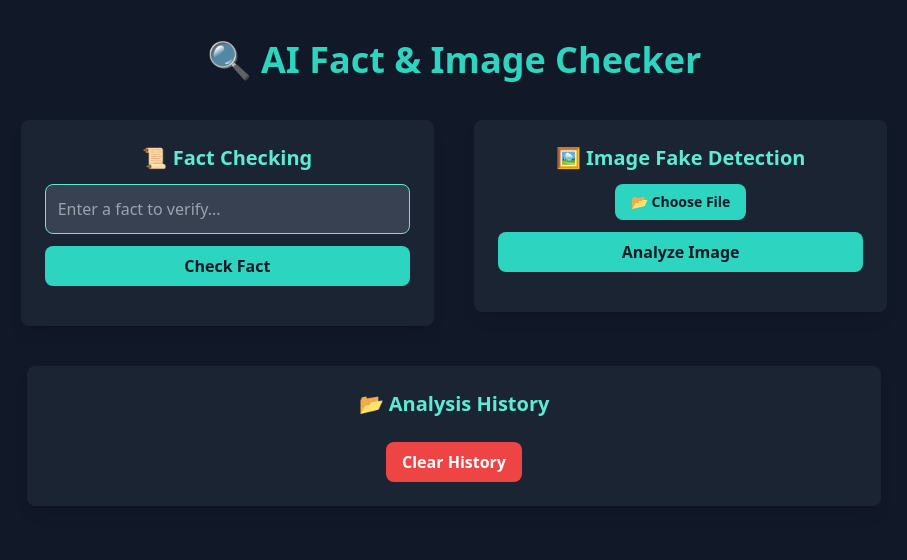
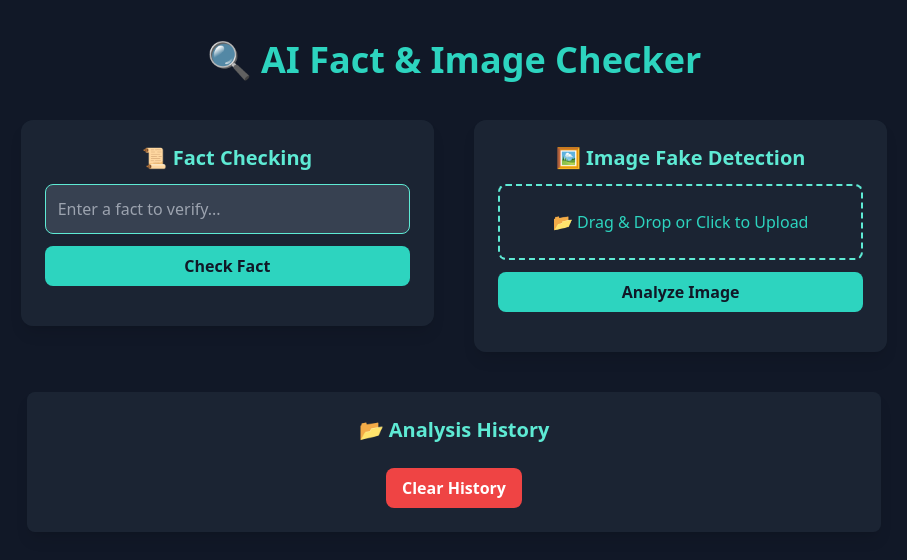
Before and after one commit to vanujxyz/TruthLens-AI, a Flask app: template templates/index.html in a window 1280 px wide. Shown: the top 560 px of the page, without its empty margins (186-1093 px from the left). Run offline with Flask 2, Linux system fonts and the light colour scheme; the template is opened without the code that fills it, so the values that code supplies are empty; some libraries are stand-ins or nearby versions.

Commit message:
improved frontend

```diff
--- a/templates/index.html
+++ b/templates/index.html
@@ -5,6 +5,13 @@
     <meta name="viewport" content="width=device-width, initial-scale=1.0">
     <title>AI Fact & Image Checker</title>
     <script src="https://cdn.tailwindcss.com"></script>
+    <style>
+        @keyframes fadeIn {
+            from { opacity: 0; transform: translateY(-10px); }
+            to { opacity: 1; transform: translateY(0); }
+        }
+        .animate-fadeIn { animation: fadeIn 0.5s ease-out; }
+    </style>
 </head>
 <body class="bg-gray-900 text-white font-sans text-center">
 
@@ -13,7 +20,7 @@
     <div id="container" class="flex flex-col md:flex-row justify-center items-start mt-10 space-y-6 md:space-y-0 md:space-x-10 px-5">
 
         <!-- Fact Checking Section -->
-        <div class="bg-gray-800 bg-opacity-80 backdrop-blur-md shadow-lg p-6 rounded-lg w-full md:w-1/3">
+        <div class="bg-gray-800 bg-opacity-80 backdrop-blur-md shadow-lg p-6 rounded-xl w-full md:w-1/3 transition transform hover:scale-105">
             <h3 class="text-xl font-semibold text-teal-300">📜 Fact Checking</h3>
             <input type="text" id="claim" placeholder="Enter a fact to verify..."
                 class="w-full mt-3 p-3 bg-gray-700 text-white border border-teal-300 rounded-lg focus:outline-none focus:ring-2 focus:ring-teal-400">
@@ -24,22 +31,23 @@
         </div>
 
         <!-- Image Checking Section -->
-        <div class="bg-gray-800 bg-opacity-80 backdrop-blur-md shadow-lg p-6 rounded-lg w-full md:w-1/3">
+        <div class="bg-gray-800 bg-opacity-80 backdrop-blur-md shadow-lg p-6 rounded-xl w-full md:w-1/3 transition transform hover:scale-105">
             <h3 class="text-xl font-semibold text-teal-300">🖼️ Image Fake Detection</h3>
 
-            <!-- Custom File Input -->
-            <label class="block mt-3 cursor-pointer">
-                <span class="block bg-teal-400 text-gray-900 text-sm font-bold py-2 px-4 rounded-lg transition transform hover:scale-105 inline-block">
-                    📂 Choose File
-                </span>
+            <!-- Drag & Drop File Upload -->
+            <div class="border-dashed border-2 border-teal-300 p-6 mt-3 rounded-lg cursor-pointer hover:bg-gray-700" onclick="document.getElementById('imageUpload').click()">
+                <p class="text-teal-400">📂 Drag & Drop or Click to Upload</p>
                 <input type="file" id="imageUpload" onchange="previewImage()" class="hidden">
-            </label>
+            </div>
 
-            <img id="imagePreview" class="mt-3 w-full rounded-lg hidden" />
+            <img id="imagePreview" class="mt-3 w-full rounded-lg hidden shadow-md" />
             <button onclick="checkImage()" class="w-full mt-3 bg-teal-400 text-gray-900 font-bold py-2 rounded-lg transition transform hover:scale-105">
                 Analyze Image
             </button>
             <p id="imageResult" class="mt-4 text-lg"></p>
+            <div id="confidenceBarContainer" class="hidden mt-3 w-full bg-gray-700 rounded-full h-4">
+                <div id="confidenceBar" class="bg-teal-400 h-4 rounded-full text-xs text-center text-gray-900 font-bold"></div>
+            </div>
         </div>
     </div>
 
@@ -63,6 +71,7 @@
 
         function displayHistory() {
             let historyList = document.getElementById("historyList");
+            if (!historyList) return;
             historyList.innerHTML = "";
             let history = JSON.parse(localStorage.getItem("history")) || [];
 
@@ -116,6 +125,13 @@
             const data = await response.json();
 
             document.getElementById("imageResult").innerHTML = `<strong>Result:</strong> ${data.result} <br> Confidence: ${data.confidence}%`;
+
+            let confidenceBar = document.getElementById("confidenceBar");
+            let confidenceBarContainer = document.getElementById("confidenceBarContainer");
+            confidenceBar.style.width = `${data.confidence}%`;
+            confidenceBar.innerText = `${data.confidence}%`;
+            confidenceBarContainer.classList.remove("hidden");
+
             updateHistory({ type: "Image", result: data.result, confidence: data.confidence });
         }
 
```
